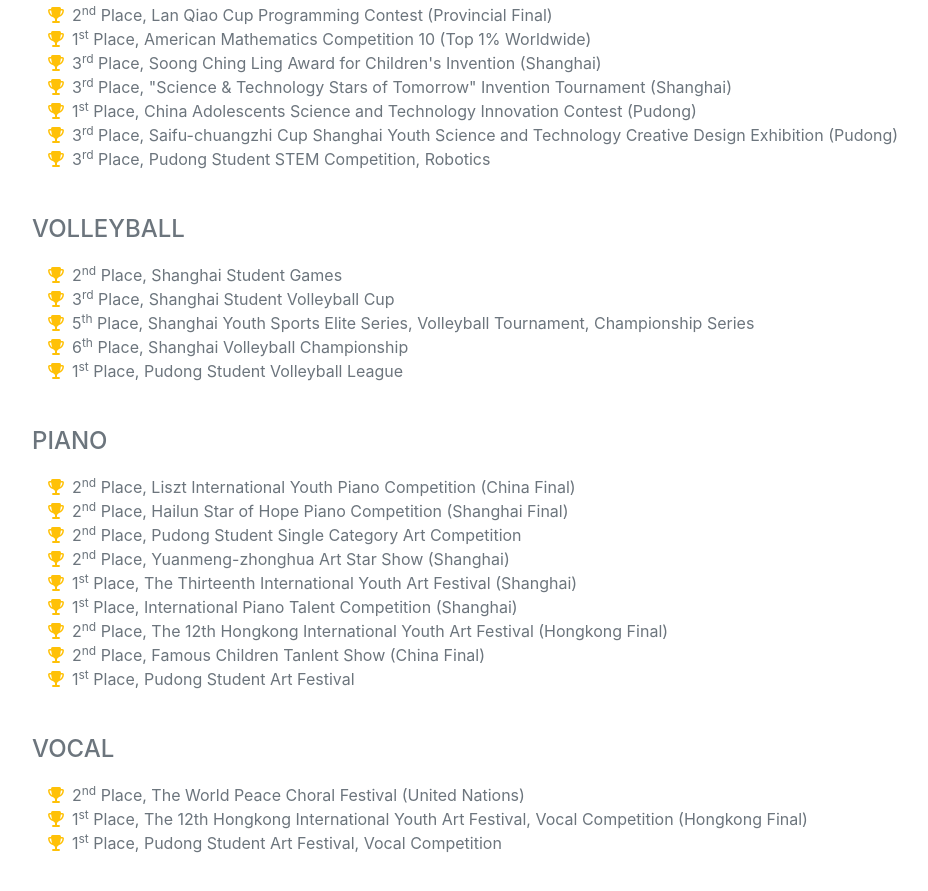
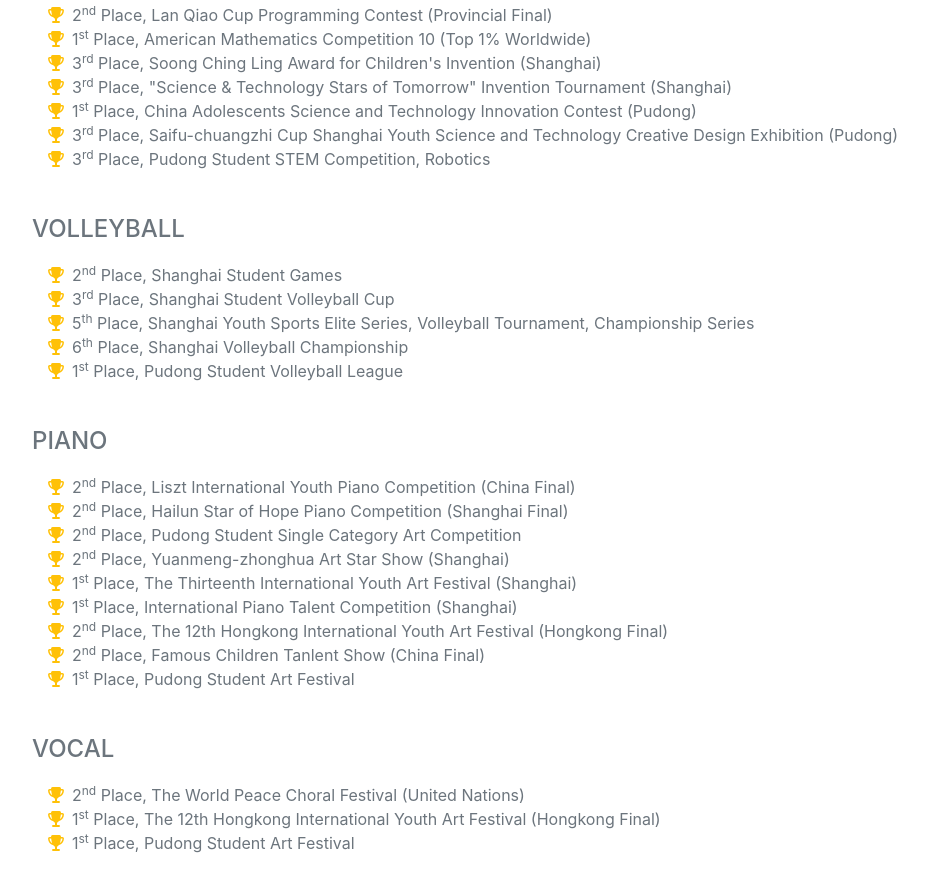
Before and after one commit to cynthshn/cynthshn.github.io, a plain HTML site: page index.html in a window 1280 px wide. Shown: the part 2106-2997 px from the top of the page, without its empty margins (288-1216 px from the left). Drawn offline with nearby package versions, Linux system fonts and the light colour scheme; a web font is replaced by a local one.

Commit message:
Add files via upload

```diff
--- a/index.html
+++ b/index.html
@@ -181,11 +181,11 @@
 						</li>
 						<li>
 							<span class="fa-li text-warning"><i class="fas fa-trophy"></i></span>
-							1<sup>st</sup> Place, The 12th Hongkong International Youth Art Festival, Vocal Competition (Hongkong Final)
+							1<sup>st</sup> Place, The 12th Hongkong International Youth Art Festival (Hongkong Final)
 						</li>
 						<li>
 							<span class="fa-li text-warning"><i class="fas fa-trophy"></i></span>
-							1<sup>st</sup> Place, Pudong Student Art Festival, Vocal Competition
+							1<sup>st</sup> Place, Pudong Student Art Festival
 						</li>
 					</ul>
 				</div>
```
